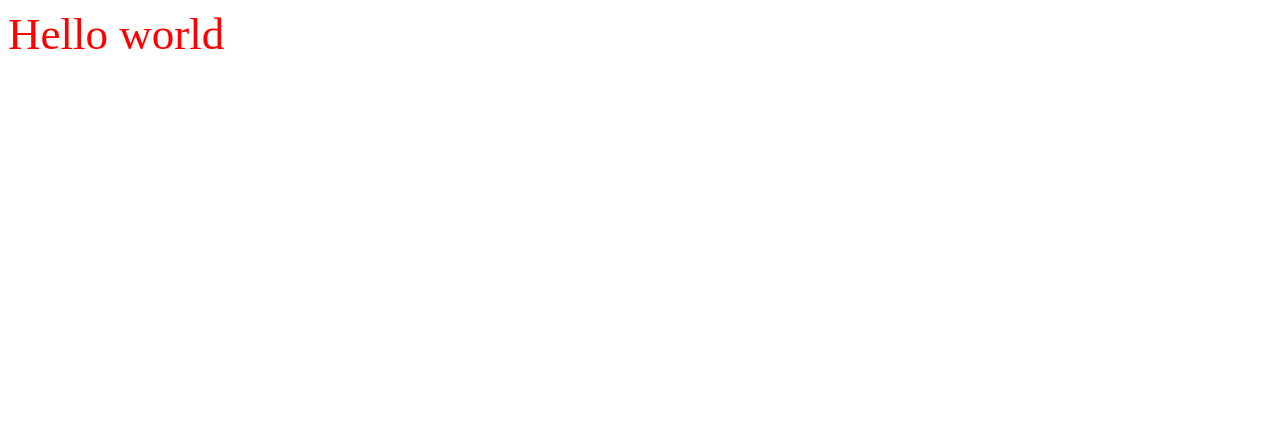
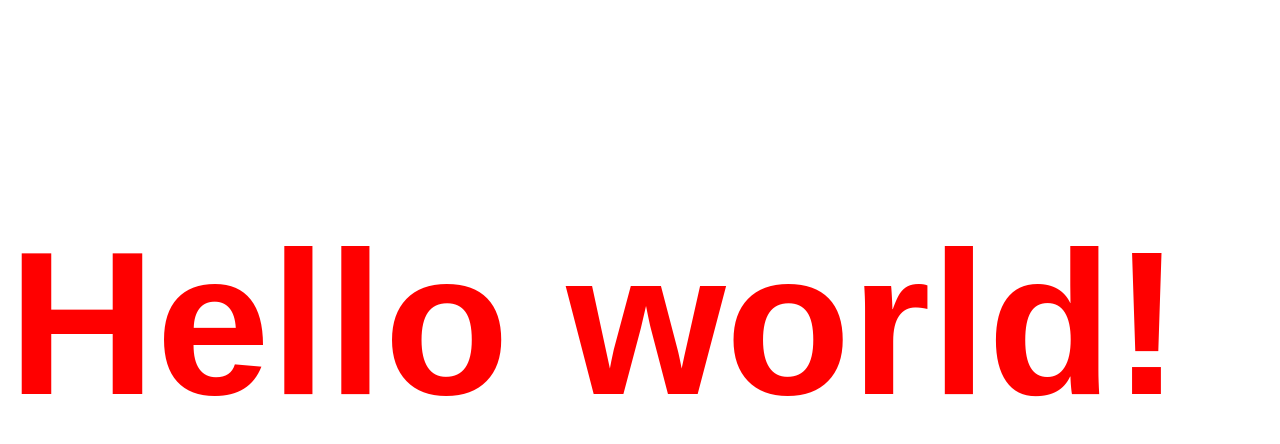
Before and after one commit to kimano94/hw, a plain HTML site: page index.html in a window 1280 px wide. Drawn offline with Linux system fonts and the light colour scheme.

Commit message:
new Update

```diff
--- a/index.html
+++ b/index.html
@@ -5,16 +5,24 @@
     <meta name="viewport" content="width=device-width, initial-scale=1.0">
     <title>Document</title>
     <style>
-        body {
-            font-size: 45px;
+        @keyframes changeColor {
+            45%{ color:green; }
+        }
+
+        p   {
+            font-weight: 800;
+            font-size: 205px;
             color: red;
-            font-family: serif;
+            font-family: sans-serif;
+            animation: changeColor 3s ease-in-out 2s infinite;
         }
     </style>
 </head>
 <body>
+    <p id = "paragraph"></p>
     <script>
-        document.write("Hello world")
+        let text_1 = document.getElementById("paragraph")
+        text_1.innerHTML = "Hello world!"
     </script>
 </body>
 </html>
```
